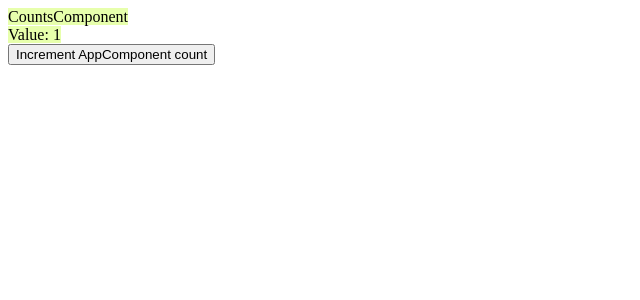
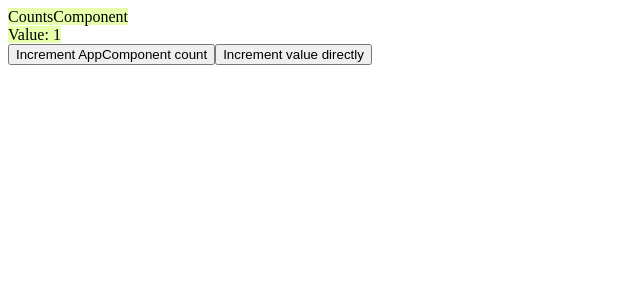
Before and after one commit to rere252/dynamic-demo, an Angular app: page / in a window 1280 px wide. Shown: the top 300 px of the page, without its empty margins (0-640 px from the left). Built offline with nearby package versions, Linux system fonts and the light colour scheme.

Commit message:
ViewChild for AppComponent

```diff
--- a/src/app/app.component.ts
+++ b/src/app/app.component.ts
@@ -1,4 +1,5 @@
-import { Component } from '@angular/core';
+import { Component, ViewChild } from '@angular/core';
+import { CountsComponent } from './counts.component';
 
 @Component({
   selector: 'app-root',
@@ -8,10 +9,14 @@ import { Component } from '@angular/core';
     <button (click)="incrementCount()">
       Increment AppComponent count
     </button>
+    <button (click)="incrementValue()">
+      Increment value directly
+    </button>
   `
 })
 export class AppComponent {
   public count: number;
+  @ViewChild(CountsComponent, { static: true }) countsComponent: CountsComponent;
 
   constructor() {
     this.count = 1;
@@ -20,4 +25,8 @@ export class AppComponent {
   incrementCount() {
     this.count += 1;
   }
+
+  incrementValue() {
+    this.countsComponent.value += 1;
+  }
 }
```
